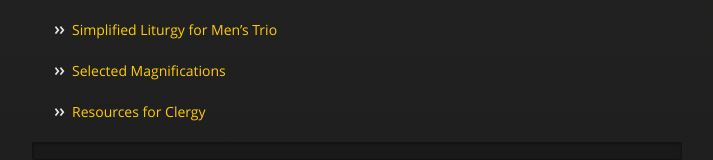
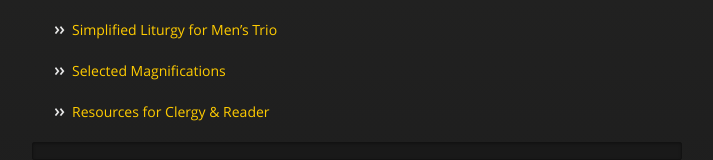
Before and after one commit to markjville/markjville.github.io, a Jekyll site: the page built from index.md, in a window 1280 px wide. Shown: the part 578-738 px from the top of the page, without its empty margins (283-996 px from the left). Built offline with Jekyll 4.4.1, drawn with Linux system fonts in a browser that asks for light colours; our own code applies the rules of GitHub Pages for plain Markdown files.

Commit message:
Update index.md

````diff
--- a/index.md
+++ b/index.md
@@ -16,7 +16,7 @@
 
 - [Selected Magnifications](https://markjville.github.io/docs/Selected_Magnifications.pdf)
 
-- [Resources for Clergy](clergy-resources.md)
+- [Resources for Clergy & Reader](clergy-resources.md)
 
 
 ```
````
